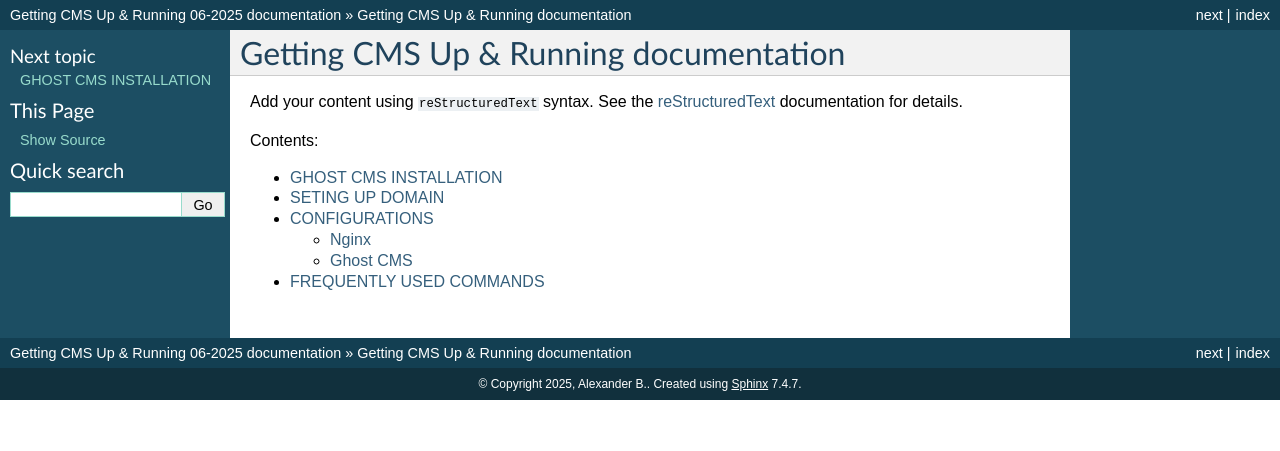
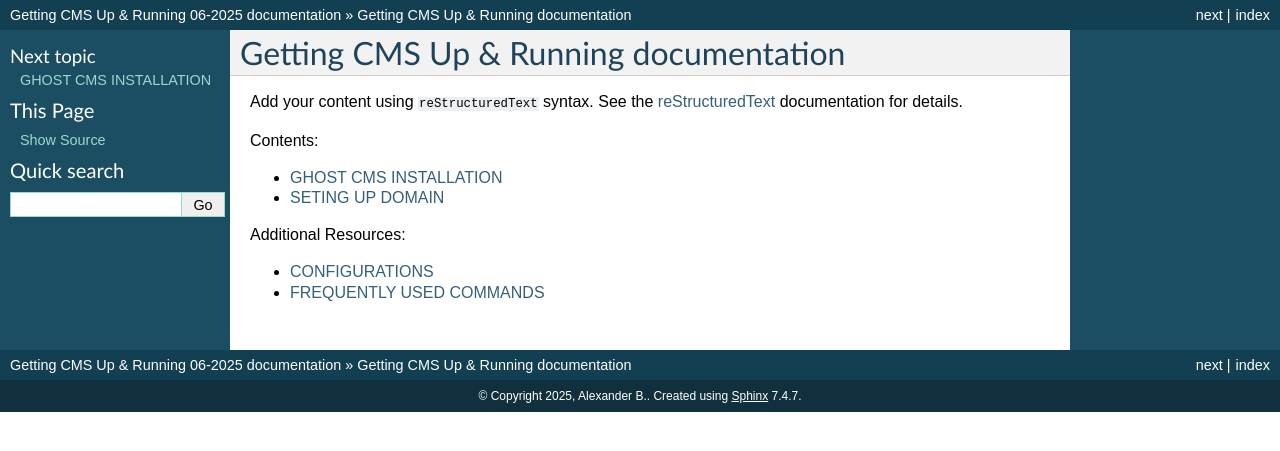
Before and after one commit to alexandrebobkov/Guides, a Sphinx documentation site: the page built from GhostCMS/source/index.rst, in a window 1280 px wide. Shown: the top 451 px of the page. Built offline with Sphinx 7.4.7, drawn with Linux system fonts in a browser that asks for light colours; formulas are drawn with MathJax 3.

Commit message:
Ghost CMS

```diff
--- a/GhostCMS/source/index.rst
+++ b/GhostCMS/source/index.rst
@@ -17,5 +17,10 @@
 
    installing_ghost
    settingup_domain
+
+.. toctree::
+   :maxdepth: 1
+   :caption: Additional Resources:
+
    configurations
    frequent_commands
```
